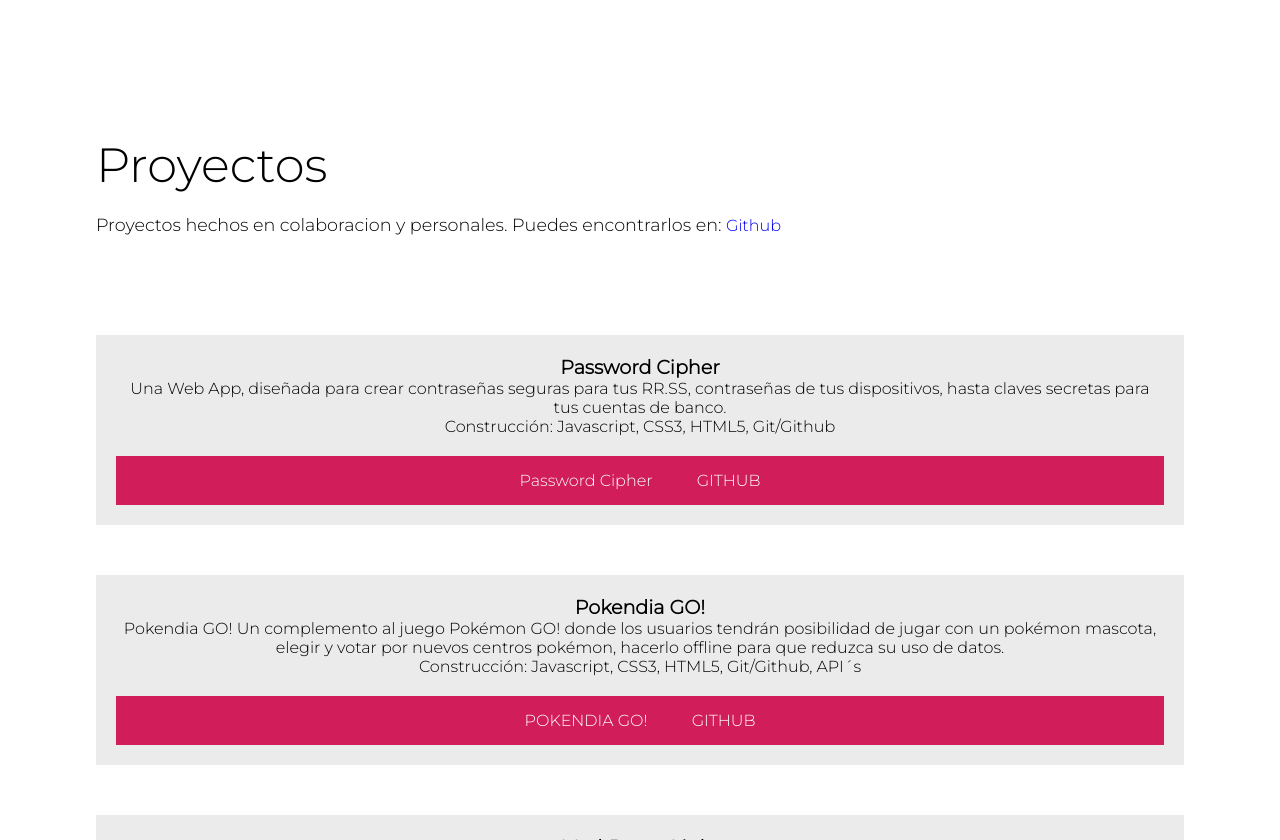
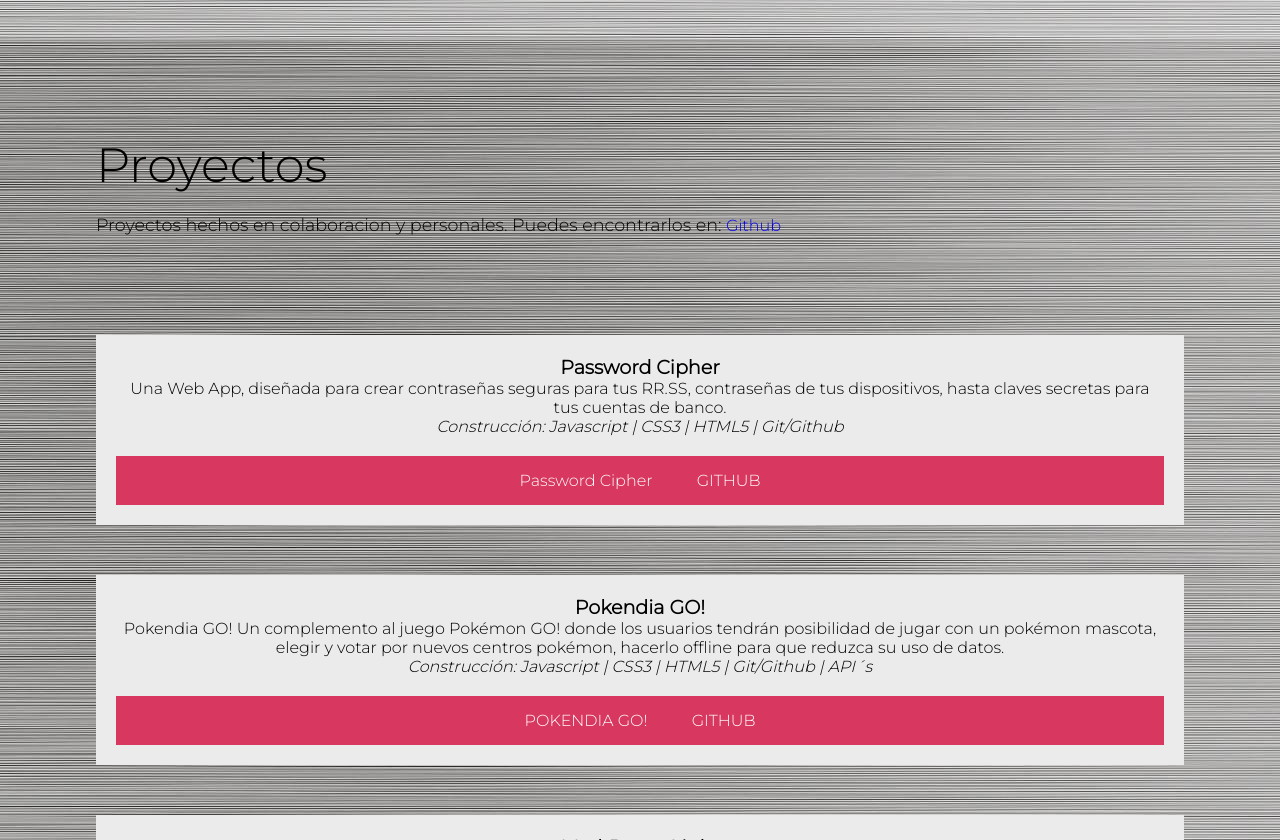
Before and after one commit to YazTepRod/portfolio.github.io, a plain HTML site: page index.html in a window 1280 px wide. Shown: the part 1960-2800 px from the top of the page. Drawn offline with Linux system fonts and the light colour scheme.

Commit message:
Edit files and changes

```diff
--- a/css/estilos.css
+++ b/css/estilos.css
@@ -7,6 +7,7 @@
     font-size: 16px;
     font-family: 'Montserrat', sans-serif;
     font-weight: 400;
+
 }
 
 img{
@@ -22,6 +23,7 @@ a{
 
 body{
     overflow-x: hidden;
+    background: url('../source/img/body2.jpg');
 }
 
 
@@ -50,7 +52,7 @@ header .title{
     font-weight: 700;
     padding: 15px 0;
     color: #fff;
-    background: rgba(218, 15, 133, 0.9);
+    background: rgb(216, 55, 95);
 }
 
 header figure{
@@ -87,7 +89,7 @@ main .about-me{
     width: 100%;
     position: relative;
     text-align: center;
-    background: rgb(226, 10, 118);
+    background:rgb(216, 55, 95);
     padding: 40px 0;
     margin-bottom: 200px;
 }
@@ -137,7 +139,7 @@ main .characteristics .character{
     width: 20%;
     padding: 30px;
     text-align: center;
-    background: rgb(226, 10, 118);
+    background: rgb(216, 55, 95);
     transition: all .3s ease;
 }
 
@@ -201,7 +203,7 @@ main .projects .project-description{
     }
 
     .project-description div{
-        background: rgb(209, 29, 89);
+        background: rgb(216, 55, 95);
         margin-top: 20px;
         padding: 15px;
     }
--- a/index.html
+++ b/index.html
@@ -92,17 +92,17 @@
         <!-- Proyectos -->
         <section class="projects">
 
-            <h2 class="title">Proyectos</h2>
-            <p class="description">
+          <b><h2 class="title">Proyectos</h2></b>
+         <b><p class="description">
                 Proyectos hechos en colaboracion y personales. Puedes encontrarlos en:
                 <a href="https://github.com/YazTepRod" target="_blank">Github</a>
-            </p>
+            </p></b>
 
             <div class="project-description">
                 <h2>Password Cipher</h2>
                 <p>Una Web App, diseñada para crear contraseñas seguras para tus RR.SS, contraseñas de tus dispositivos, hasta claves secretas
                     para tus cuentas de banco.
-                     <b><p>Construcción: Javascript, CSS3, HTML5, Git/Github</p></b>
+                     <b><i><p>Construcción: Javascript | CSS3 | HTML5 | Git/Github</p></i></b>
                 </p>
 
                 <div>
@@ -115,7 +115,7 @@
                <p><h2>Pokendia GO!</h2></p>
                 <p>Pokendia GO! Un complemento al juego Pokémon GO! donde los usuarios tendrán posibilidad de jugar con un pokémon mascota, elegir y votar por nuevos centros pokémon,
                      hacerlo offline para que reduzca su uso de datos.
-                     <b><p>Construcción: Javascript, CSS3, HTML5, Git/Github, API´s</p></b>
+                     <b><i><p>Construcción: Javascript | CSS3 | HTML5 | Git/Github | API´s</p></i></b>
                     </p>
 
                 <div>
@@ -128,7 +128,7 @@
                 <h2>MarkDown Links</h2>
                 <p>md-links lee y analiza archivos en formatos Markdown, verificando los links que contenga y reportando algunas estadísticas.
 
-                    <b><p>Construcción: Nodejs, npm, github/git</p></b>
+                 <b><i><p>Construcción: Nodejs | npm | github/git</p></i></b>
                 </p>
                 <div>
                     <p><a target="_blank" href="https://github.com/YazTepRod/CDMX009-MdLinks/tree/gh-pages" title="MDlinks">GITHUB</a></p>
```
Also changed, not shown: source/aptitudes/figma.png, source/img/body2.jpg (added).
